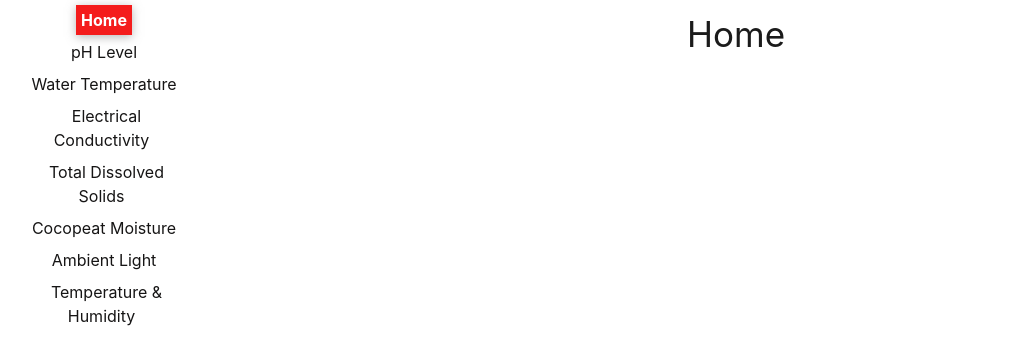
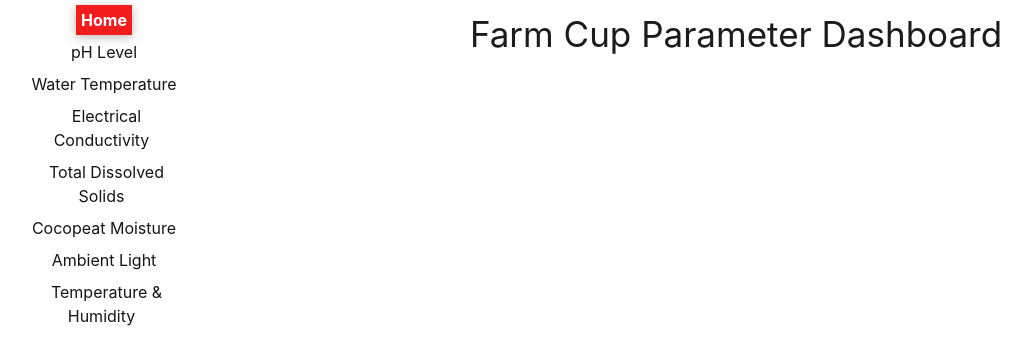
Before and after one commit to hydro-thesis/farmcup_website, a React (Vite) app in the folder frontend-workshop/: page / in a window 1280 px wide. Shown: the top 364 px of the page, without its empty margins (4-1035 px from the left). Built offline with nearby package versions, Linux system fonts and the light colour scheme.

Commit message:
Revised-heading

```diff
--- a/frontend-workshop/src/components/Home/home-index.jsx
+++ b/frontend-workshop/src/components/Home/home-index.jsx
@@ -3,7 +3,7 @@ import React from 'react'
 function HomeIndex() {
     return (
         <div>
-            <h1 color='black'>Home</h1>
+            <h1 color='black'>Farm Cup Parameter Dashboard</h1>
 
         </div>
     )
```
